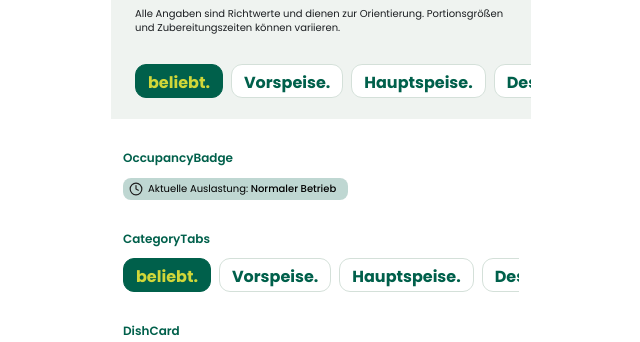
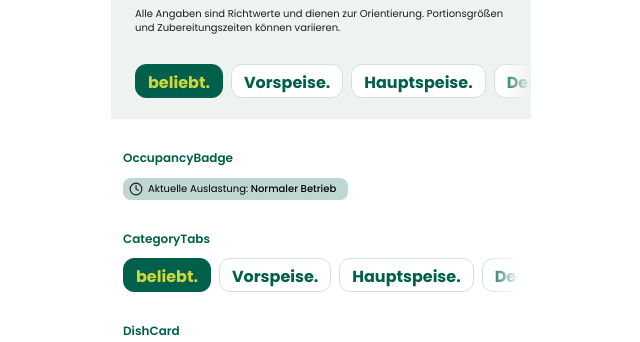
Before and after one commit to makroklar/makroklar, a Next.js app: page /guest/components in a window 1280 px wide. Shown: the part 203-545 px from the top of the page, without its empty margins (319-959 px from the left). Built offline with nearby package versions, Linux system fonts and the light colour scheme; grey boxes are pictures that could not be loaded.

Commit message:
Gastansicht: Nährwerte und Kategorien scrollbar mit Ausblenden
Neue gemeinsame Komponente FadeScroll: waagerecht scrollbar, blendet an
der Kante aus, hinter der noch Inhalt liegt. Genutzt für die Nährwerte
der DishCard und die CategoryTabs.

```diff
--- a/src/areas/guest/components/menu/CategoryTabs.module.css
+++ b/src/areas/guest/components/menu/CategoryTabs.module.css
@@ -1,12 +1,6 @@
 .tabs {
   display: flex;
   gap: var(--space-2);
-  overflow-x: auto;
-  scrollbar-width: none;
-}
-
-.tabs::-webkit-scrollbar {
-  display: none;
 }
 
 .tab {
--- a/src/areas/guest/components/menu/CategoryTabs.tsx
+++ b/src/areas/guest/components/menu/CategoryTabs.tsx
@@ -1,7 +1,11 @@
 'use client';
 
 import { useEffect, useRef } from 'react';
+import { FadeScroll } from '@/shared/components/fade-scroll/FadeScroll';
 import styles from './CategoryTabs.module.css';
+
+// Muss zu --fade-size in FadeScroll.module.css passen
+const FADE_SIZE = 32;
 
 type CategoryTabsProps = {
   categories: string[];
@@ -9,25 +13,26 @@ type CategoryTabsProps = {
   onSelect: (category: string) => void;
 };
 
-// Kategorie-Leiste der Speisekarte (Figma „Gastansicht“, Frame 76) – horizontal scrollbar
+// Kategorie-Leiste der Speisekarte (Figma „Gastansicht“, Frame 76) – horizontal scrollbar mit Ausblenden
 export function CategoryTabs({ categories, active, onSelect }: CategoryTabsProps) {
   const listRef = useRef<HTMLElement>(null);
   const activeRef = useRef<HTMLButtonElement>(null);
 
-  // Aktive Kategorie in der Leiste sichtbar halten – nur waagerecht, die Seite selbst scrollt nicht mit
+  // Aktive Kategorie in der Leiste sichtbar halten – nur waagerecht, die Seite selbst scrollt nicht mit.
+  // Der Abstand hält sie aus dem ausgeblendeten Rand heraus.
   useEffect(() => {
     const list = listRef.current;
     const tab = activeRef.current;
     if (!list || !tab) return;
-    const tabStart = tab.offsetLeft - list.offsetLeft;
-    const tabEnd = tabStart + tab.offsetWidth;
+    const tabStart = tab.offsetLeft - list.offsetLeft - FADE_SIZE;
+    const tabEnd = tab.offsetLeft - list.offsetLeft + tab.offsetWidth + FADE_SIZE;
     if (tabStart < list.scrollLeft) list.scrollTo({ left: tabStart, behavior: 'smooth' });
     else if (tabEnd > list.scrollLeft + list.clientWidth)
       list.scrollTo({ left: tabEnd - list.clientWidth, behavior: 'smooth' });
   }, [active]);
 
   return (
-    <nav ref={listRef} className={styles.tabs} aria-label="Kategorien">
+    <FadeScroll as="nav" scrollRef={listRef} className={styles.tabs} aria-label="Kategorien">
       {categories.map((category) => {
         const isActive = category === active;
         return (
@@ -43,6 +48,6 @@ export function CategoryTabs({ categories, active, onSelect }: CategoryTabsProps
           </button>
         );
       })}
-    </nav>
+    </FadeScroll>
   );
 }
--- a/src/areas/guest/components/menu/DishCard.module.css
+++ b/src/areas/guest/components/menu/DishCard.module.css
@@ -65,7 +65,6 @@
 
 .nutrients {
   display: flex;
-  flex-wrap: wrap;
   gap: 5px;
   margin: 6px 0 0;
   padding: 0;
@@ -73,6 +72,7 @@
 }
 
 .chip {
+  flex-shrink: 0;
   padding: 4px 5px;
   font-size: var(--font-size-xs);
   font-weight: var(--font-weight-medium);
--- a/src/areas/guest/components/menu/DishCard.tsx
+++ b/src/areas/guest/components/menu/DishCard.tsx
@@ -1,4 +1,5 @@
 import Image, { type StaticImageData } from 'next/image';
+import { FadeScroll } from '@/shared/components/fade-scroll/FadeScroll';
 import styles from './DishCard.module.css';
 
 export type DishCardProps = {
@@ -32,12 +33,12 @@ export function DishCard({ name, description, price, image, kcal, fat, protein,
         </div>
         <p className={styles.description}>{description}</p>
 
-        <ul className={styles.nutrients}>
+        <FadeScroll as="ul" className={styles.nutrients} aria-label="Nährwerte">
           <li className={styles.chip}>{kcal} Kcal</li>
           <li className={styles.chip}>{fat}g Fett</li>
           <li className={styles.chip}>{protein}g Protein</li>
           <li className={`${styles.chip} ${styles.chipCarbs}`}>{carbs}g KH</li>
-        </ul>
+        </FadeScroll>
       </div>
     </article>
   );
--- /dev/null
+++ b/src/shared/components/fade-scroll/FadeScroll.module.css
@@ -0,0 +1,27 @@
+.scroller {
+  --fade-size: 32px;
+  --fade-start: 0px;
+  --fade-end: 0px;
+
+  overflow-x: auto;
+  scrollbar-width: none;
+  mask-image: linear-gradient(
+    to right,
+    transparent 0,
+    #000 var(--fade-start),
+    #000 calc(100% - var(--fade-end)),
+    transparent 100%
+  );
+}
+
+.scroller::-webkit-scrollbar {
+  display: none;
+}
+
+.scroller[data-fade-start] {
+  --fade-start: var(--fade-size);
+}
+
+.scroller[data-fade-end] {
+  --fade-end: var(--fade-size);
+}
--- /dev/null
+++ b/src/shared/components/fade-scroll/FadeScroll.tsx
@@ -0,0 +1,52 @@
+'use client';
+
+import { useEffect, useRef, type ElementType, type ReactNode, type RefObject } from 'react';
+import styles from './FadeScroll.module.css';
+
+type FadeScrollProps = {
+  /** HTML-Element des Scroll-Containers, z. B. 'ul' für Listen oder 'nav' */
+  as?: ElementType;
+  className?: string;
+  children: ReactNode;
+  /** Optionaler Zugriff von außen auf den Scroll-Container */
+  scrollRef?: RefObject<HTMLElement | null>;
+  'aria-label'?: string;
+};
+
+/**
+ * Waagerecht scrollbare Leiste, die an der Kante ausblendet, hinter der noch Inhalt liegt –
+ * rechts, solange es weitergeht, und links, sobald schon gescrollt wurde.
+ */
+export function FadeScroll({ as: Tag = 'div', className, children, scrollRef, ...rest }: FadeScrollProps) {
+  const ownRef = useRef<HTMLElement>(null);
+
+  useEffect(() => {
+    const el = ownRef.current;
+    if (!el) return;
+    if (scrollRef) scrollRef.current = el;
+
+    // Attribute direkt setzen statt State, damit Scrollen kein Neu-Rendern auslöst
+    const update = () => {
+      const maxScroll = el.scrollWidth - el.clientWidth;
+      el.toggleAttribute('data-fade-start', el.scrollLeft > 1);
+      el.toggleAttribute('data-fade-end', el.scrollLeft < maxScroll - 1);
+    };
+
+    update();
+    el.addEventListener('scroll', update, { passive: true });
+    const observer = new ResizeObserver(update);
+    observer.observe(el);
+    for (const child of el.children) observer.observe(child);
+
+    return () => {
+      el.removeEventListener('scroll', update);
+      observer.disconnect();
+    };
+  }, [scrollRef, children]);
+
+  return (
+    <Tag ref={ownRef} className={`${styles.scroller} ${className ?? ''}`} {...rest}>
+      {children}
+    </Tag>
+  );
+}
```
